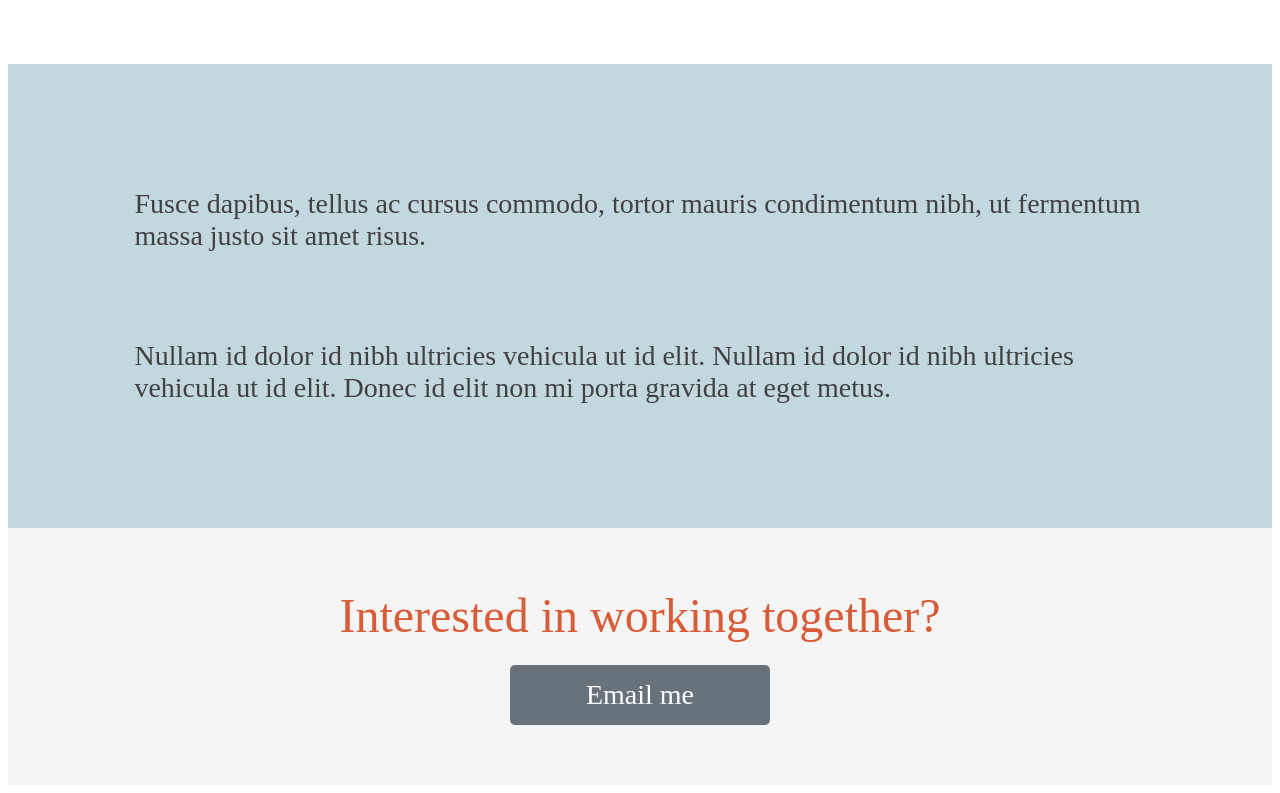
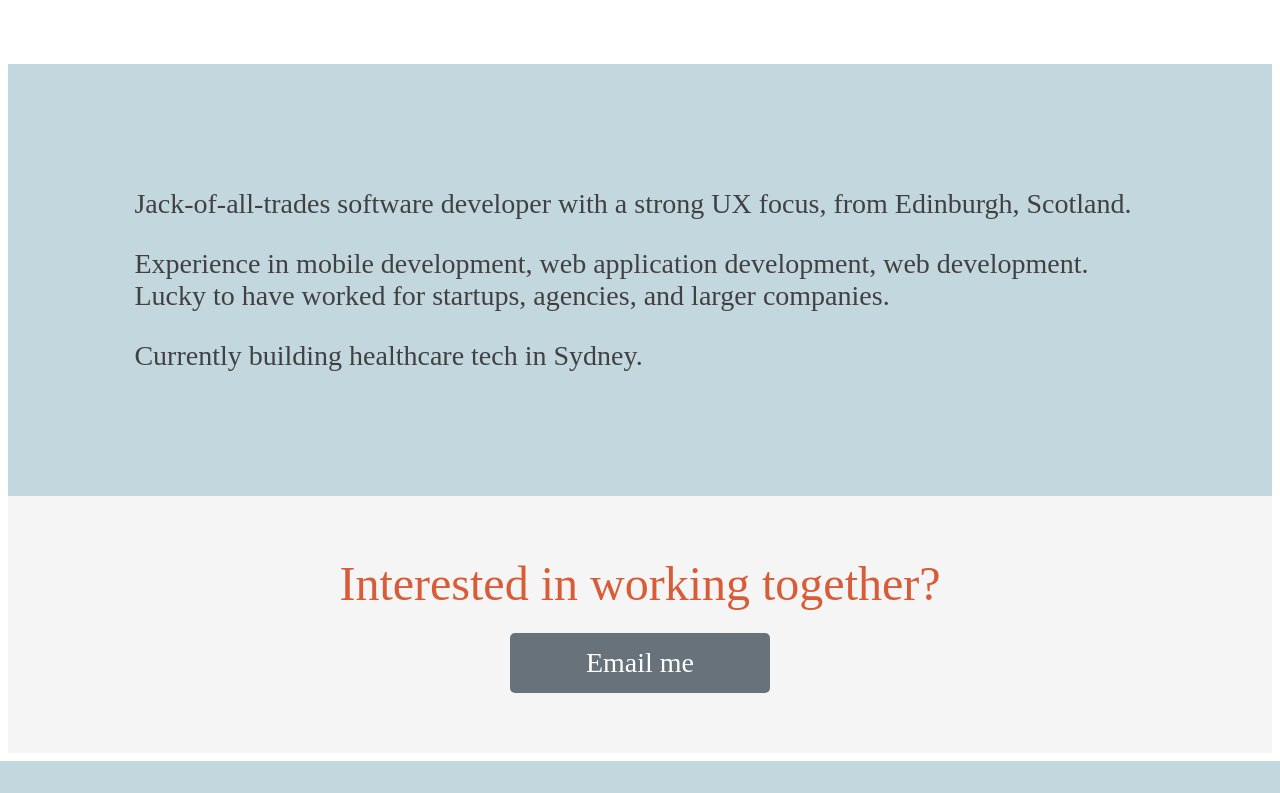
Before and after one commit to chriswait/personal-site, a Django app: page /about/ in a window 1280 px wide. Shown: the part 243-1036 px from the top of the page. After the commit the page ends 1004 px from the top, so only its background shows below. Run offline with Django 3.2, Linux system fonts and the light colour scheme; style sheets or scripts are compiled from the project's sources; parts of the project's set-up code (start-up, migrations or seed data) failed here and were passed over; some libraries are stand-ins or nearby versions.

Commit message:
adding About content

```diff
--- a/templates/about.html
+++ b/templates/about.html
@@ -5,9 +5,10 @@
     <section id='about'>
         <div class='content'>
             <div class='section-content'>
-                <p>Fusce dapibus, tellus ac cursus commodo, tortor mauris condimentum nibh, ut fermentum massa justo sit amet risus.</p>
-                <br />
-                <p>Nullam id dolor id nibh ultricies vehicula ut id elit. Nullam id dolor id nibh ultricies vehicula ut id elit. Donec id elit non mi porta gravida at eget metus.</p>
+                <p>Jack-of-all-trades software developer with a strong UX focus, from Edinburgh, Scotland.</p>
+                <p>Experience in mobile development, web application development, web development. Lucky to have worked for startups, agencies, and larger companies.</p>
+                <p>Currently building healthcare tech in Sydney.</p>
+            </div>
             </div>
         </div>
     </section>
--- a/templates/index.html
+++ b/templates/index.html
@@ -4,8 +4,9 @@
         <div class='content'>
             <h1 class='section-title'>About</h1>
             <div class='section-content'>
-                <p>Fusce dapibus, tellus ac cursus commodo, tortor mauris condimentum nibh, ut fermentum massa justo sit amet risus.</p>
-                <p>Nullam id dolor id nibh ultricies vehicula ut id elit. Nullam id dolor id nibh ultricies vehicula ut id elit. Donec id elit non mi porta gravida at eget metus.</p>
+                <p>Jack-of-all-trades software developer with a strong UX focus, from Edinburgh, Scotland.</p>
+                <p>Experience in mobile development, web application development, web development. Lucky to have worked for startups, agencies, and larger companies.</p>
+                <p>Currently building healthcare tech in Sydney.</p>
             </div>
             <div class='section-link-container'>
                 <a class='section-link' href='/about'>More stuff...</a>
```
